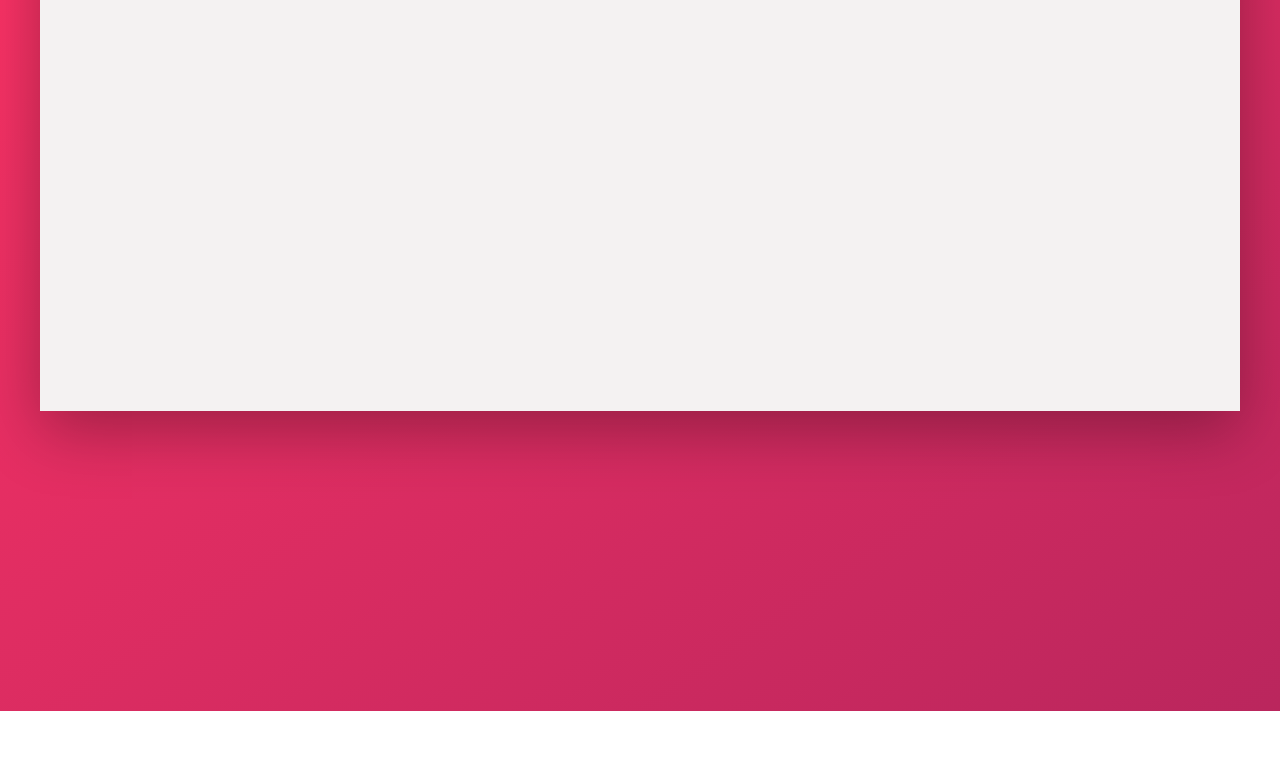
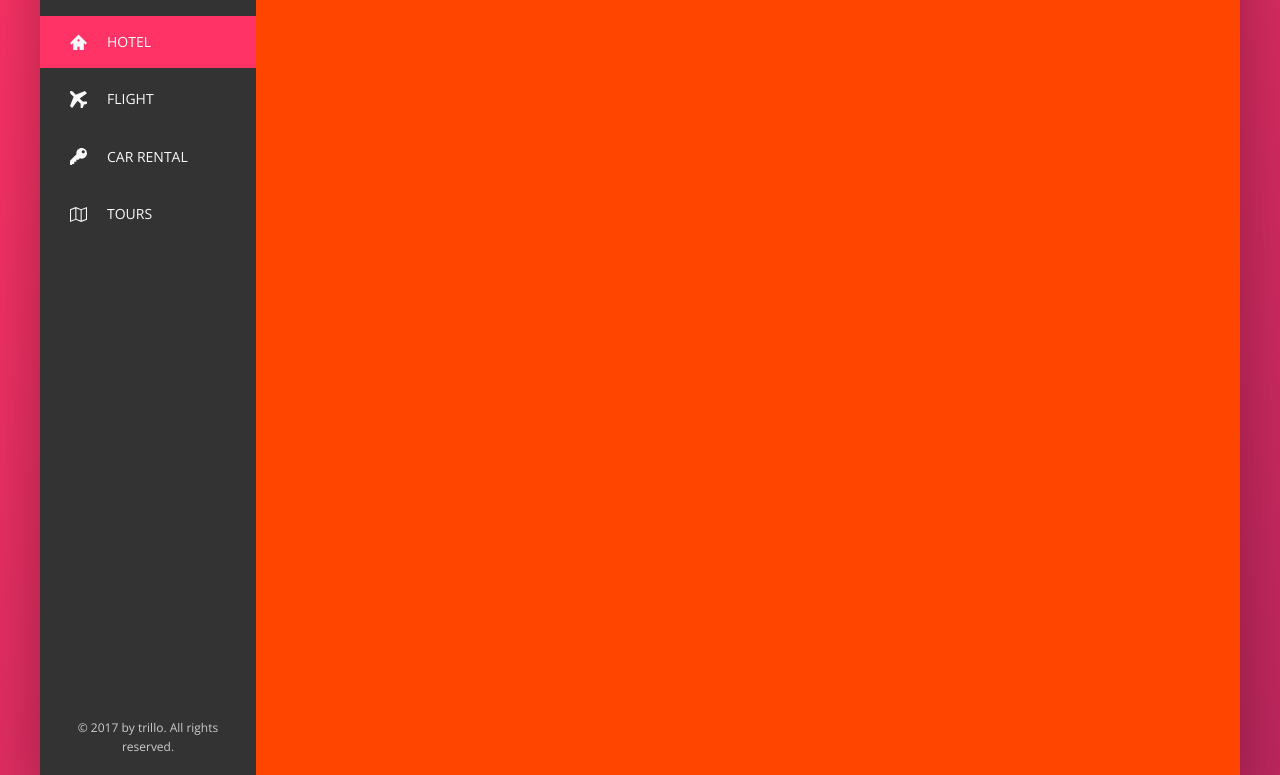
Before and after one commit to MaximUserName/learn-css-trillo, a website built with Vite: page index.html in a window 1280 px wide. Shown: the part 169-944 px from the top of the page. Before the commit the page ends 880 px from the top, so only its background shows below. Built offline with nearby package versions, Linux system fonts and the light colour scheme.

Commit message:
side bar anim

```diff
--- a/index.html
+++ b/index.html
@@ -47,7 +47,39 @@
     </header>
     <div class="content">
       <nav class="sidebar">
-        Navigation
+        <ul class="side-nav">
+          <li class="side-nav__item side-nav__item--active"><a href="#" class="side-nav__link">
+              <svg class="side-nav__icon">
+                <use xlink:href="img/sprite.svg#icon-home2"></use>
+              </svg>
+              <span>Hotel</span>
+            </a>
+          </li>
+          <li class="side-nav__item"><a href="#" class="side-nav__link">
+              <svg class="side-nav__icon">
+                <use xlink:href="img/sprite.svg#icon-airplane"></use>
+              </svg>
+              <span>Flight</span>
+            </a>
+          </li>
+          <li class="side-nav__item"><a href="#" class="side-nav__link">
+              <svg class="side-nav__icon">
+                <use xlink:href="img/sprite.svg#icon-key"></use>
+              </svg>
+              <span>Car rental</span>
+            </a>
+          </li>
+          <li class="side-nav__item"><a href="#" class="side-nav__link">
+              <svg class="side-nav__icon">
+                <use xlink:href="img/sprite.svg#icon-map2"></use>
+              </svg>
+              <span>Tours</span>
+            </a>
+          </li>
+        </ul>
+        <div class="legal">
+          &copy; 2017 by trillo. All rights reserved.
+        </div>
       </nav>
       <main class="hotel-view">
         Hotel view
--- a/sass/_components.scss
+++ b/sass/_components.scss
@@ -119,3 +119,78 @@
   &__user-name {
   }
 }
+
+////////////////////////////////////////////////
+// SIDE NAVIGATION
+
+.side-nav {
+  font-size: 1.4rem;
+  list-style-type: none;
+  margin-top: 3.5rem;
+
+  &__item {
+    position: relative;
+    &:not(:last-child) {
+      margin-bottom: 0.5rem;
+    }
+  }
+
+  &__item::before {
+    content: '';
+    position: absolute;
+    top: 0;
+    left: 0;
+    height: 100%;
+    width: 3px;
+    background-color: var(--color-primary);
+
+    transform: scaleY(0);
+
+    transition: transform 0.2s,
+        width 0.4s 0.2s cubic-bezier(1, 0, 0, 1),
+        background-color .1s;
+  }
+
+
+
+  &__item:hover::before,
+  &__item--active::before {
+    transform: scaleY(1);
+    width: 100%;
+  }
+
+  &__item--active::before {
+    background-color: var(--color-primary-light);
+  }
+
+  &__link:link,
+  &__link:visited {
+    color: var(--color-grey-light-1);
+    text-decoration: none;
+    text-transform: uppercase;
+    display: block;
+    padding: 1.5rem 3rem;
+    position: relative;
+    z-index: 10;
+
+    display: flex;
+    align-items: center;
+  }
+
+  &__icon {
+    width: 1.7rem;
+    height: 1.7rem;
+    margin-right: 2rem;
+    fill: currentColor;
+    // fill: transparent;
+  }
+}
+
+////////////////////////////////////////////////
+// LEGAL TEXT
+.legal {
+  font-size: 1.2rem;
+  color: var(--color-grey-light-4);
+  text-align: center;
+  padding: 2.5rem;
+}
--- a/sass/_layout.scss
+++ b/sass/_layout.scss
@@ -1,5 +1,3 @@
-
-
 .container {
   max-width: 120rem;
   margin: 8rem auto;
@@ -19,12 +17,10 @@
   height: 7rem;
   background-color: #fff;
   border-bottom: var(--color-grey-light-2);
-
 }
 
 .content {
   display: flex;
-
 }
 
 .sidebar {
@@ -32,6 +28,9 @@
 
   background-color: var(--color-grey-dark-1);
 
+  display: flex;
+  flex-direction: column;
+  justify-content: space-between;
 }
 
 .hotel-view {
@@ -39,4 +38,5 @@
 
   background-color: #fff;
   background-color: orangered;
+  height: 80rem; // test
 }
```
Lines whose indentation alone changed are shown as unchanged.
